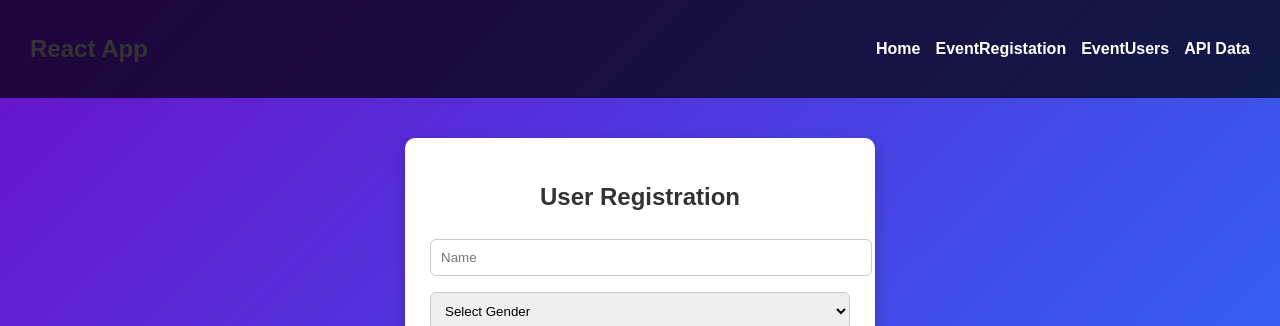
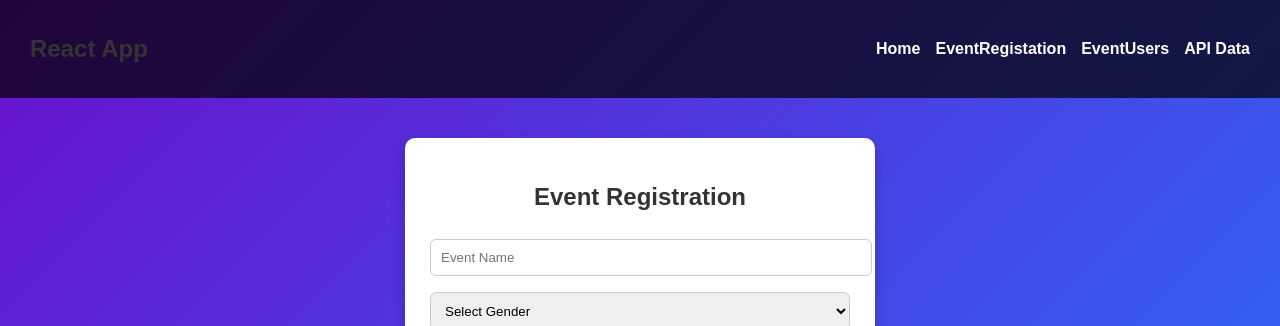
Before and after one commit to saikiranranga9-sai/FEDF-LAB-EXAM-2500031571, a React (Vite) app: page / in a window 1280 px wide. Shown: the top 326 px of the page. Built offline with nearby package versions, Linux system fonts and the light colour scheme.

Commit message:
modified

```diff
--- a/src/exam/EventRegistation.jsx
+++ b/src/exam/EventRegistation.jsx
@@ -37,11 +37,11 @@ function EventRegistation() {
   return (
     <div className="container">
 
-      <h2>User Registration</h2>
+      <h2>Event Registration</h2>
 
       <form onSubmit={handleSubmit}>
 
-        <input name="name" placeholder="Name" value={user.name} onChange={handleChange} />
+        <input name="eventname" placeholder="Event Name" value={user.eventname} onChange={handleChange} />
 
         <select name="gender" value={user.gender} onChange={handleChange}>
           <option value="">Select Gender</option>
```
